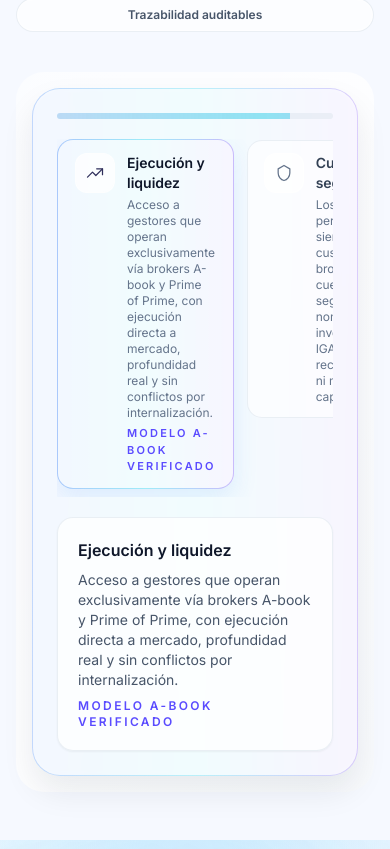
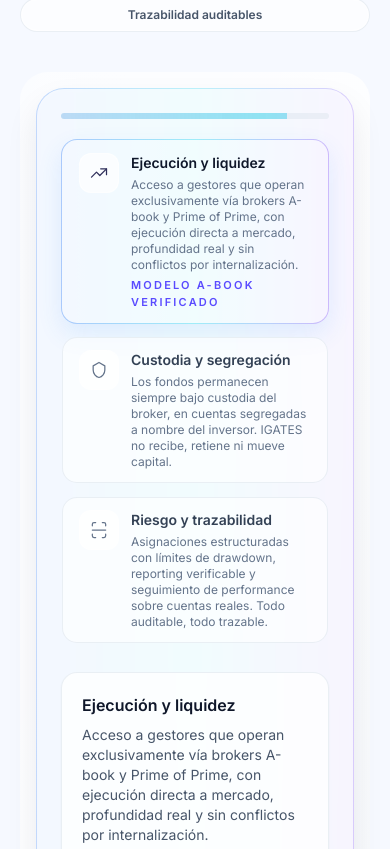
Before and after one commit to Juanherrera-123/Fund_Connect, a Next.js app: page / in a window 390 px wide. Shown: the part 4255-5104 px from the top of the page. Built offline with nearby package versions, Linux system fonts and the light colour scheme.

Commit message:
Adjust mobile padding in compliance section

```diff
--- a/src/components/home/Compliance.tsx
+++ b/src/components/home/Compliance.tsx
@@ -49,7 +49,7 @@ export function MarketInfrastructureSection() {
       className="relative w-full overflow-hidden bg-[#f6f9ff] py-12 sm:py-16 lg:py-24"
     >
       <div className="absolute inset-0 overflow-hidden" aria-hidden="true" />
-      <div className="relative mx-auto w-full max-w-6xl px-4 sm:px-6 lg:px-8">
+      <div className="relative mx-auto w-full max-w-6xl px-5 sm:px-6 lg:px-8">
         <div className="grid gap-10 lg:grid-cols-[1.05fr_0.95fr] lg:items-center">
           <div className="min-w-0 space-y-5">
             <p
@@ -113,7 +113,7 @@ export function MarketInfrastructureTabs() {
             </div>
           </div>
           <div
-            className="flex gap-3 overflow-x-auto pb-2 lg:flex-col"
+            className="flex flex-wrap gap-3 pb-2 lg:flex-col"
             role="tablist"
             aria-label="Infraestructura institucional"
           >
@@ -136,7 +136,7 @@ export function MarketInfrastructureTabs() {
                     aria-controls={`${baseId}-${tab.id}-panel`}
                     id={`${baseId}-${tab.id}-tab`}
                     onClick={() => setSelectedTab(index)}
-                    className={`flex w-full min-w-[min(180px,100%)] items-start gap-3 rounded-[15px] border px-4 py-3 text-left transition-all duration-200 ease-out sm:min-w-[min(220px,100%)] lg:min-w-0 ${
+                    className={`flex w-full min-w-0 items-start gap-3 rounded-[15px] border px-4 py-3 text-left transition-all duration-200 ease-out ${
                       isActive
                         ? "border-transparent bg-white/85 text-slate-900"
                         : "border-slate-200/70 bg-white/60 text-slate-700 hover:border-slate-300/80 hover:bg-white/75"
@@ -149,7 +149,7 @@ export function MarketInfrastructureTabs() {
                     >
                       <Icon className="h-5 w-5" aria-hidden="true" />
                     </span>
-                    <span className="flex-1 space-y-1">
+                    <span className="min-w-0 flex-1 space-y-1">
                       <span className="block text-sm font-semibold" data-i18n={tab.titleKey}>
                         {tab.title}
                       </span>
```
